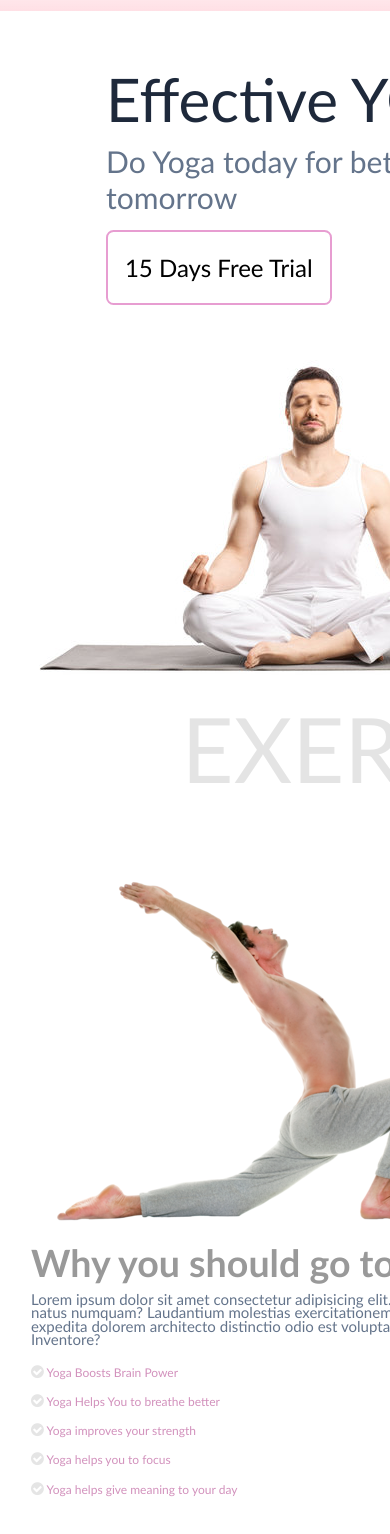
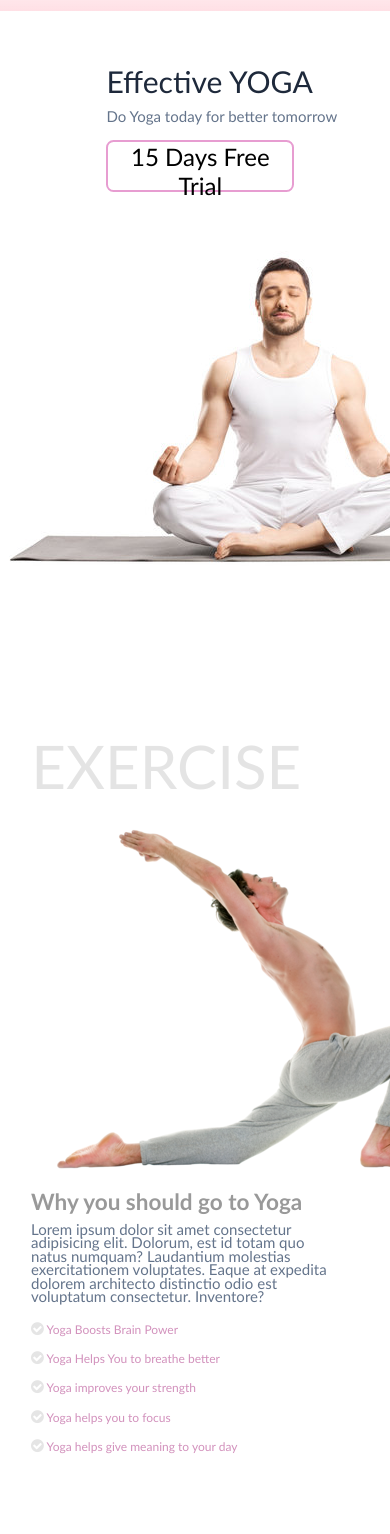
Before and after one commit to Amarverma9627/YogaClass, a plain HTML site: page index.html in a window 390 px wide. Shown: the part 42-1576 px from the top of the page. Drawn offline with nearby package versions, Linux system fonts and the light colour scheme.

Commit message:
responsive code update

```diff
--- a/index.html
+++ b/index.html
@@ -43,7 +43,7 @@
         <div class="section_container header_container">
             <div class="layer"></div>
             <span>EXERCISE</span>
-            <div class="header_content" data-aos="zoom-in">
+            <div class="header_content" >
                 <h1> Effective YOGA</h1>
                 <h2> Do Yoga today for better tomorrow</h2>
                 <button class="btn"> 15 Days Free Trial</button>
--- a/responsive.css
+++ b/responsive.css
@@ -226,14 +226,14 @@
      }
      .header_content h1 {
         margin-bottom: 1rem;
-        font-size: 8rem;
+        font-size: 6rem;
         font-weight: 300;
         color: var(--text-dark);
     }
 
     .header_content h2 {
         margin-bottom: 2rem;
-        font-size: 4rem;
+        font-size: 3rem;
         font-weight: 300;
         color: var(--text-light);
     }
@@ -274,14 +274,14 @@
     }
     .header_content h1 {
         margin-bottom: 1rem;
-        font-size: 10rem;
+        font-size: 5rem;
         font-weight: 300;
         color: var(--text-dark);
         width: 80rem;
     }
     .header_content h2 {
         margin-bottom: 2rem;
-        font-size: 6rem;
+        font-size: 4rem;
         font-weight: 300;
         color: var(--text-light);
         width: 80rem;
@@ -290,8 +290,8 @@
         background: transparent;
         border: 2px solid rgba(224, 128, 195, 0.767);
         display: inline-block;
-        height: 10rem;
-        width: 30rem;
+        height: 8rem;
+        width: 25rem;
         border-radius: 1rem;
         cursor: pointer;
         font-size: 3.2rem;
@@ -360,6 +360,11 @@
 }
 
 @media(max-width:450px) {
+
+    .nav_logo img {
+       width: 50rem;
+    }
+
     .header_container {
         margin-top: 4rem;
         display: grid;
@@ -369,14 +374,40 @@
         gap: 10rem;
 
     }
+    .fa-bars {
+        margin-left:52rem;
+        margin-top: -4rem;
+        font-size: 2.3rem;
+        color: black;
+        cursor: pointer;
+        display: block;
+    }
+    .fa-times {
+        margin-left:52rem;
+        margin-top: -3rem;
+        font-size: 2.6rem;
+        color: black;
+        cursor: pointer;
+        display: block;
+    }
+    .show{
+        display: block;
+    }
+    .hide{
+       display: none;
+    }
+    .header_container span{
+        margin-left: -20rem;
+        font-size: 8rem;
+    }
     .ring i{
         display: none;
     }
 
     .header_image img {
-        max-height: 140vh;
+        max-height: 70vh;
         margin-top: -7rem;
-        margin-left: -10rem;
+        margin-left: -14rem;
 
     }
 
@@ -391,7 +422,7 @@
 
     .header_content h1 {
         margin-bottom: 1rem;
-        font-size: 8rem;
+        font-size: 4rem;
         font-weight: 300;
         color: var(--text-dark);
         width: 60rem;
@@ -410,7 +441,7 @@
 
     .header_content h2 {
         margin-bottom: 2rem;
-        font-size: 4rem;
+        font-size: 2rem;
         font-weight: 300;
         color: var(--text-light);
         width: 60rem;
@@ -419,8 +450,8 @@
         background: transparent;
         border: 2px solid rgba(224, 128, 195, 0.767);
         display: inline-block;
-        height: 10rem;
-        width: 30rem;
+        height: 7rem;
+        width: 25rem;
         border-radius: 1rem;
         cursor: pointer;
         font-size: 3.2rem;
@@ -430,13 +461,25 @@
     .why_container{
         display: block;
     }
-    .fa-times{
-        margin-top: -3rem;
-        margin-left:61rem;
-        position: absolute;
-        cursor: pointer;
-        font-size: 2.8rem;
-        display:block;
+
+    .why_class img{
+        max-height: 70vh;
+        margin-top: -7rem;
+        margin-left: 0rem
+    }
+    .why_content .section_header {
+        margin-bottom: 1rem;
+        text-align: left;
+        font-size: 3rem;
+        opacity: 0.4;
+    }
+    .why_content p {
+        margin-bottom: 2rem;
+        line-height: 1.8rem;
+        font-size: 2rem;
+        width: 40rem;
+        color: var(--text-light);
     }
 
+
 }
--- a/style.css
+++ b/style.css
@@ -5,7 +5,7 @@
     list-style: none;
     text-decoration: none;
     box-sizing: border-box;
-    scroll-behavior: none;
+    scroll-behavior:smooth;
     border: none;
     outline: none;
 }
@@ -84,6 +84,7 @@ nav::before {
     gap: 5px;
     transition: all 0.5s ease;
     font-weight: 800;
+    width: 12rem;
 }
 
 .nav_logo:hover {
```
